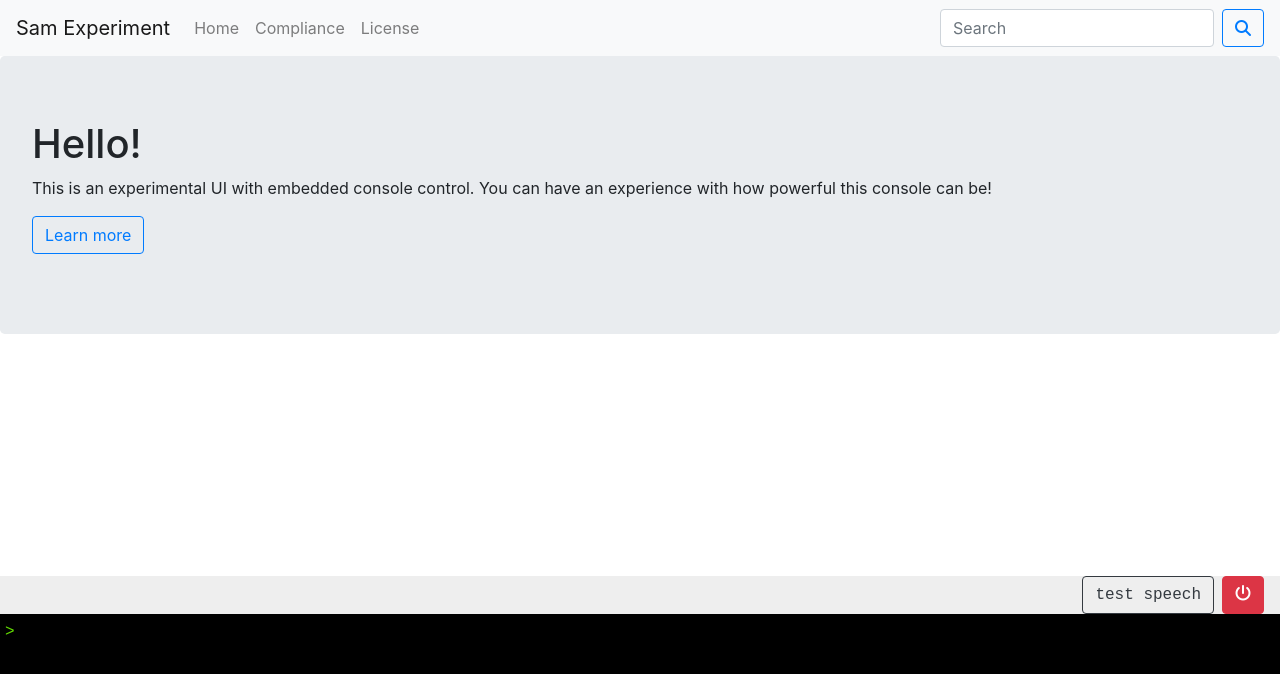
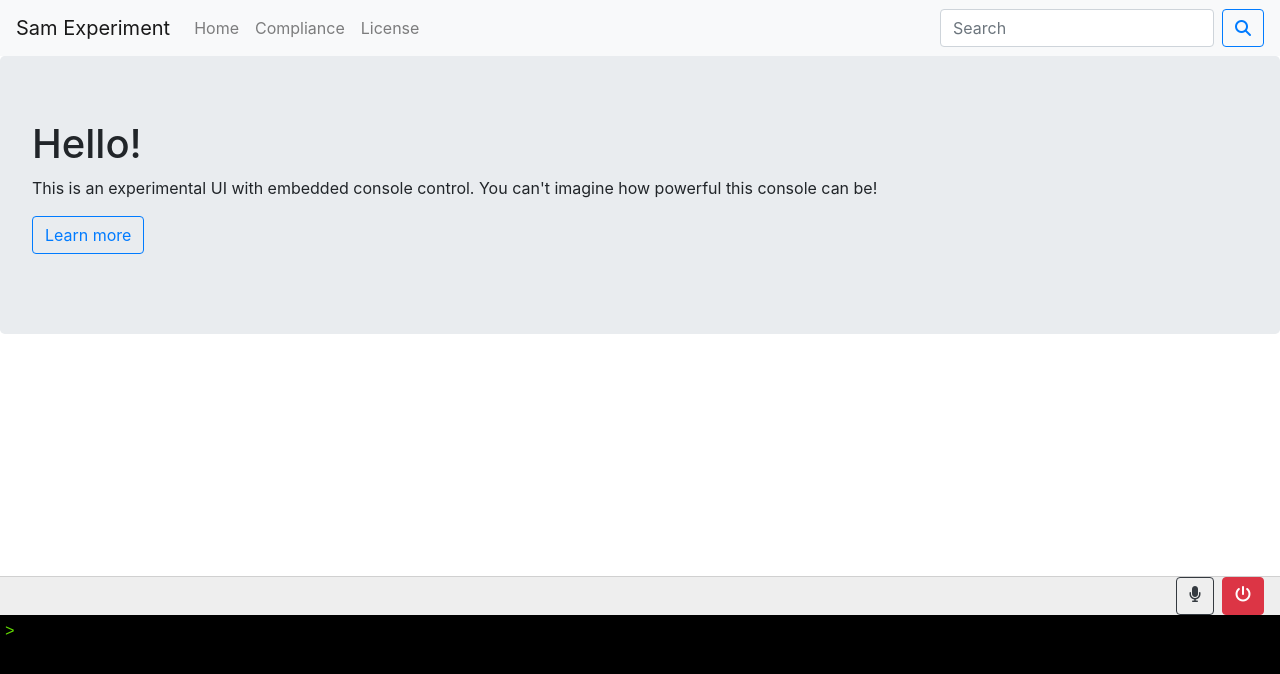
Before and after one commit to xinyzhang9/console_mode_ui, a React (Create React App) app: page / in a window 1280 px wide. Shown: the top 674 px of the page. Built offline with nearby package versions, Linux system fonts and the light colour scheme.

Commit message:
refine UI

```diff
--- a/db.json
+++ b/db.json
@@ -82,6 +82,10 @@
     }
   ],
   "history": [
-
+    {
+      "cmd": "new compliance",
+      "system": false,
+      "id": "fbb3ef92-b641-4fad-8426-474616906ec3"
+    }
   ]
 }
--- a/public/scripts/speech.js
+++ b/public/scripts/speech.js
@@ -21,7 +21,7 @@ function mapPhrasesToGrammarString() {
 }
 function testSpeech() {
   testBtn.disabled = true;
-  testBtn.textContent = 'Test in progress';
+  testBtn.innerHTML = '<i class="fas fa-spinner fa-spin"></i>';
 
   var grammar = mapPhrasesToGrammarString();
   var recognition = new SpeechRecognition();
@@ -54,12 +54,12 @@ function testSpeech() {
   recognition.onspeechend = function() {
     recognition.stop();
     testBtn.disabled = false;
-    testBtn.textContent = 'Start new test';
+    testBtn.innerHTML = '<i class="fas fa-microphone"></i>';
   }
 
   recognition.onerror = function(event) {
     testBtn.disabled = false;
-    testBtn.textContent = 'Start new test';
+    testBtn.innerHTML = '<i class="fas fa-microphone"></i>';
   }
 
   recognition.onaudiostart = function(event) {
--- a/src/components/Home.js
+++ b/src/components/Home.js
@@ -6,7 +6,7 @@ class Home extends Component {
             <Jumbotron>
             <h1>Hello!</h1>
             <p>
-              This is an experimental UI with embedded console control. You can have an experience with how powerful this console can be!
+              This is an experimental UI with embedded console control. You can't imagine how powerful this console can be!
             </p>
             <p>
               <Button variant="outline-primary">Learn more</Button>
--- a/src/components/console/Console.js
+++ b/src/components/console/Console.js
@@ -161,7 +161,7 @@ class Console extends Component {
                 <div className="console footer">
                     <div className="consoleheader" style={{padding:'0 1rem'}}>
                     <ButtonToolbar style={{justifyContent:'flex-end'}}>
-                    <Button className="test-speech" variant="outline-dark" style={{marginRight: '.5rem'}}>test speech</Button>
+                    <Button className="test-speech" variant="outline-dark" style={{marginRight: '.5rem'}}><i className="fas fa-microphone"></i></Button>
                     <Button variant="danger" onClick={handleClick}><i className="fas fa-power-off"></i></Button>
                     </ButtonToolbar>
 
@@ -180,7 +180,7 @@ class Console extends Component {
             myConsole = (
                 <div className="consolefooter footer" style={{padding:'0 1rem'}}>
                     <ButtonToolbar style={{justifyContent:'flex-end'}}>
-                        <Button variant="danger" onClick={handleClick}><i className="fas fa-power-off"></i></Button>
+                        <Button variant="success" onClick={handleClick}><i className="fas fa-power-off"></i></Button>
                     </ButtonToolbar>
                 </div>
             )
--- a/src/styles/Console.css
+++ b/src/styles/Console.css
@@ -36,6 +36,7 @@ body {
     line-height: 1.5rem;
   }
   .consoleheader {
+    border-top: 1px solid rgba(0,0,0,.125);
     position: absolute;
     background: #eee;
     top:-24px;
```
